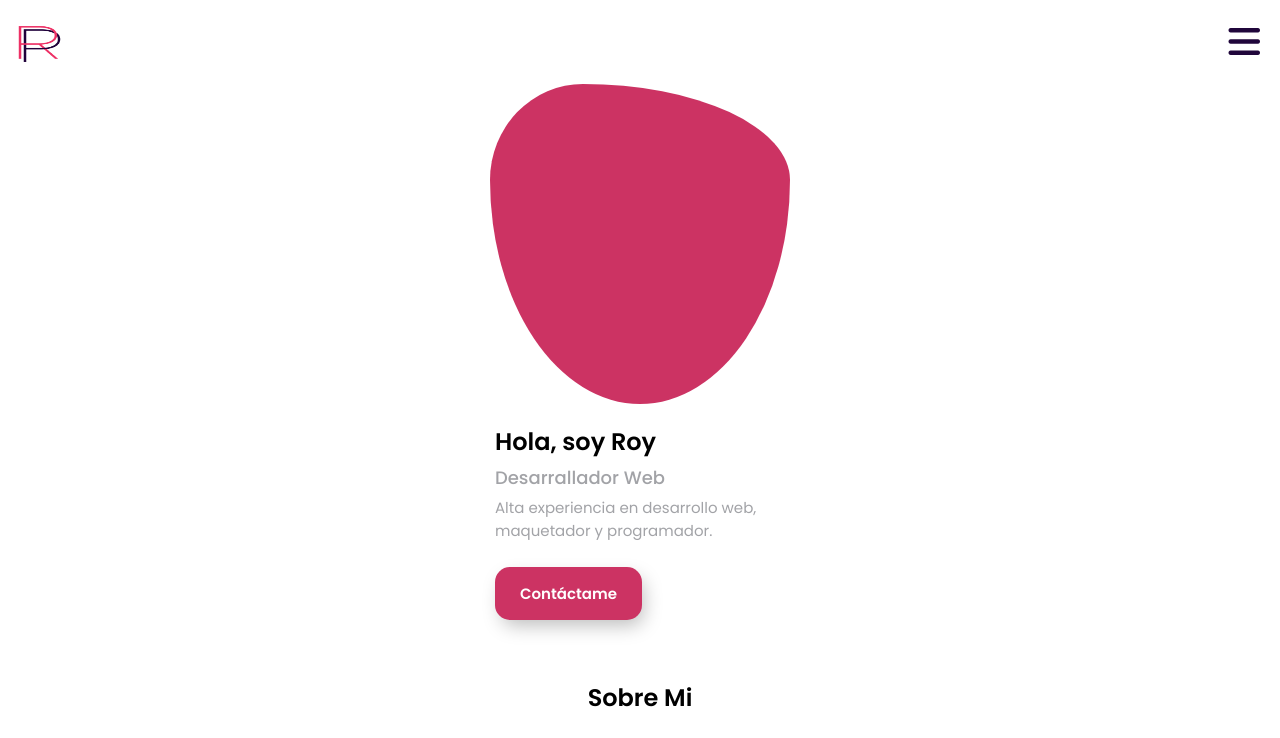
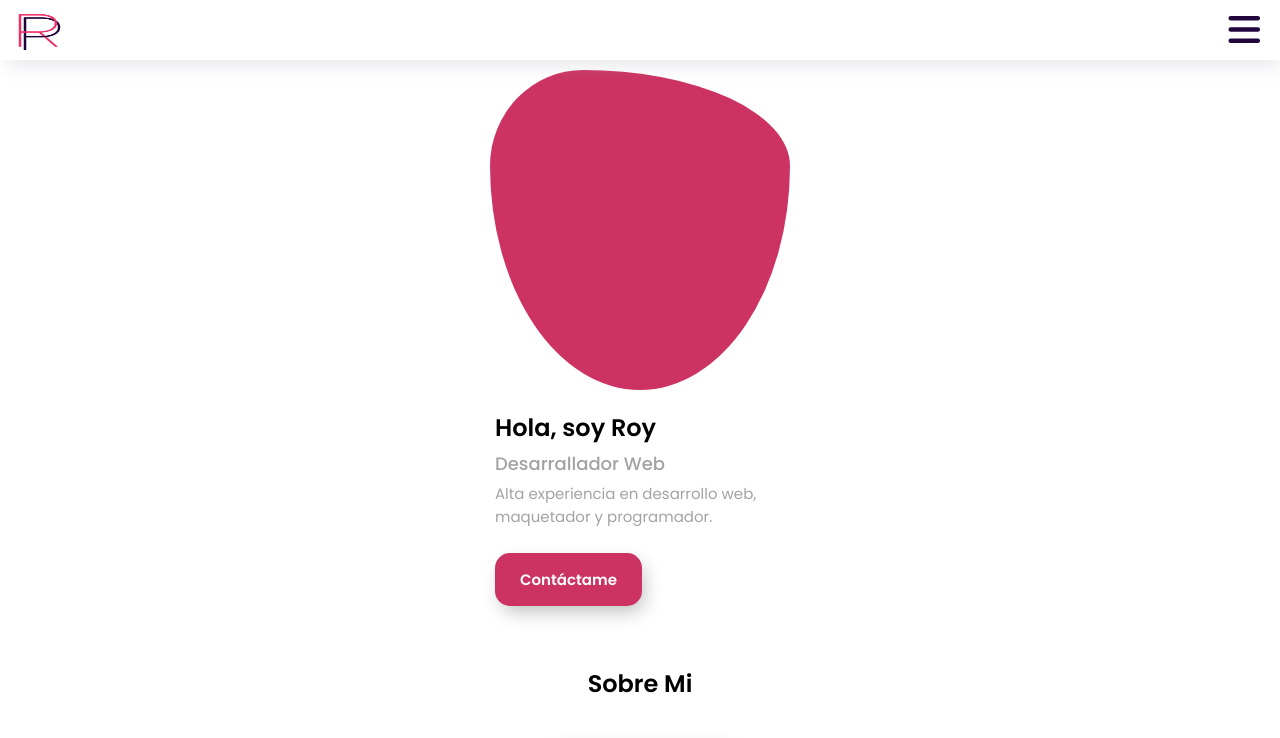
Before and after one commit to Pitt96/Porfolio, a plain HTML site: page index.html in a window 1280 px wide. Shown: the top 738 px of the page. Drawn offline with Linux system fonts and the light colour scheme.

Commit message:
arreglando la cabecera

```diff
--- a/css/cabecera.css
+++ b/css/cabecera.css
@@ -26,18 +26,21 @@ body::-webkit-scrollbar-thumb{
 /*Navegacion*/
 header{
     width: 100%;
-    height: 84px;
+    height: 60px;
     /* border: 1px solid red; */
     display: flex;
     align-items: center;
     justify-content: space-around;
+    background: white;
     /* box-shadow: 0px 0.5px 8px #F9A000; */
     position: sticky;
     top: 0;
     z-index: 9999;
+    -webkit-box-shadow: 4px 8px 19px -3px rgba(162,163,187,0.27);
+    box-shadow: 4px 8px 19px -3px rgba(162,163,187,0.27);
 }
 nav{
-    height: 100px;
+    height: 60px;
     width: 100%;
     display: flex;
 
@@ -118,7 +121,7 @@ nav{
 }
 
 #check:checked ~ .nav_menu{
-    top: 70px;
+    top: 60px;
     right: 0;
     height: 200px;
     transition: all .5s ;
--- a/css/inicio.css
+++ b/css/inicio.css
@@ -11,6 +11,7 @@
 }
 
 .main{
+    margin-top: 10px;
     width: 100%;
     /* border: 1px solid black; */
     display: flex;
```
